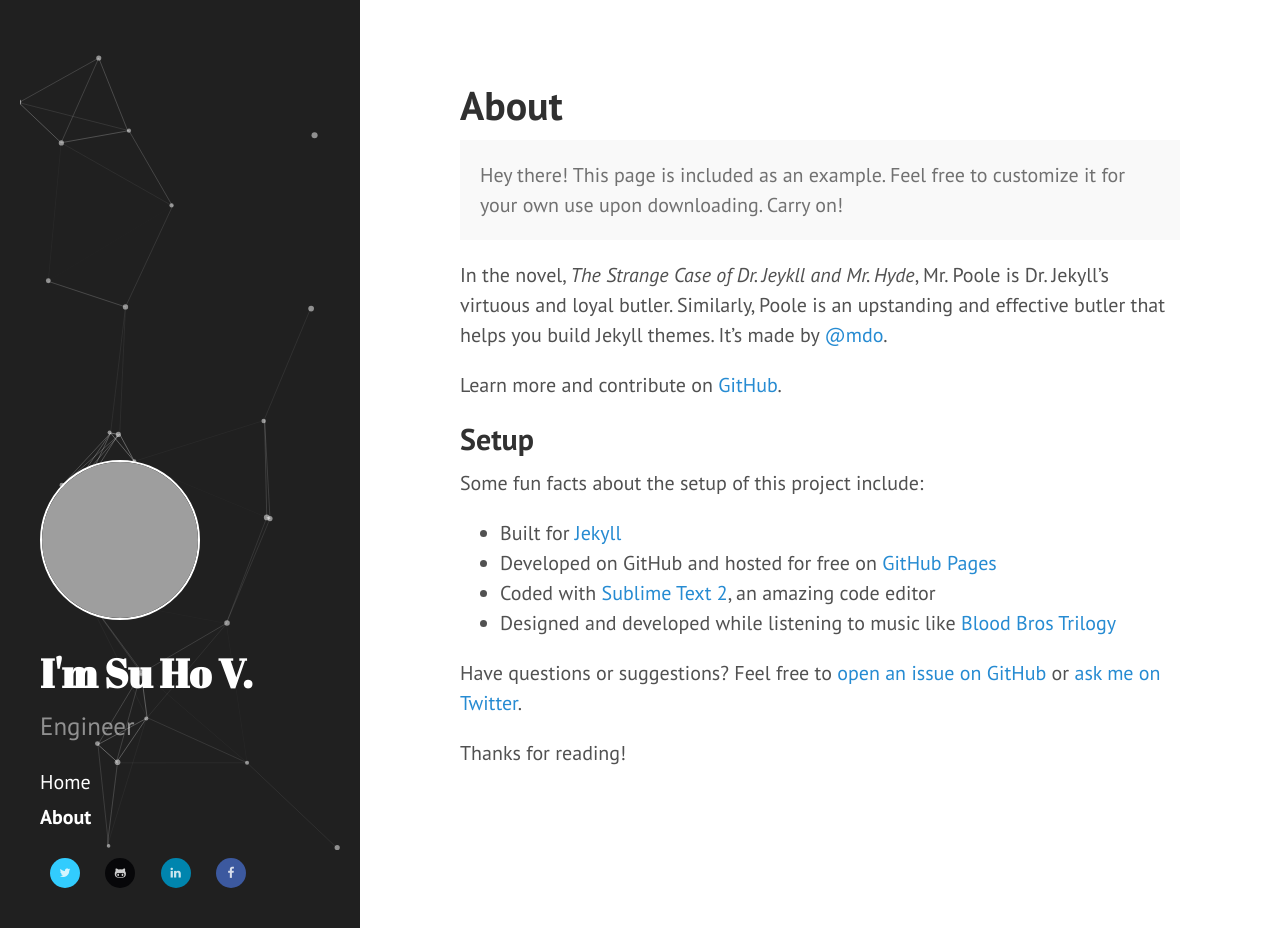
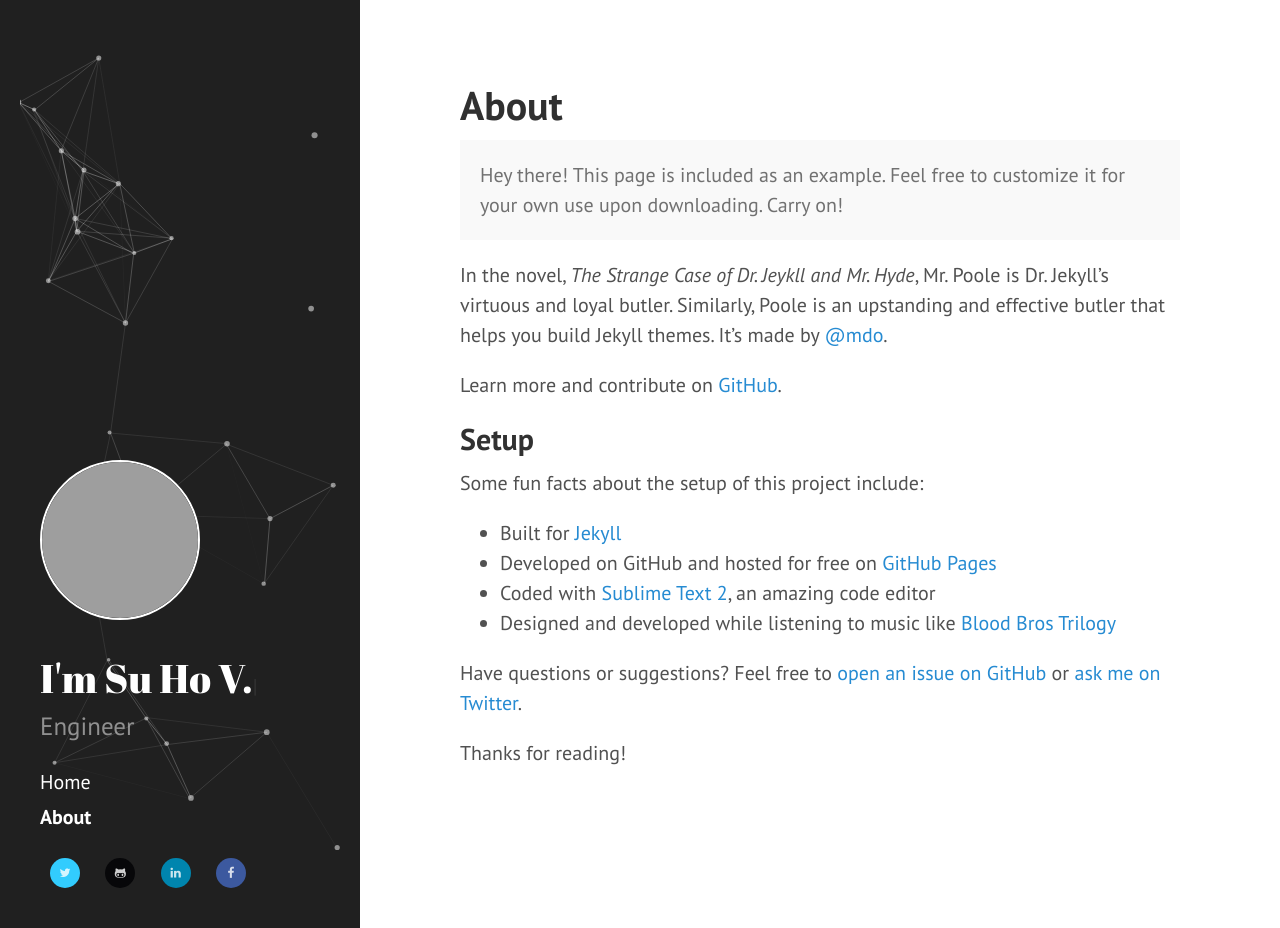
Before and after one commit to mlsuho/mlsuho.github.io, a Jekyll site: the page built from about.md, in a window 1280 px wide and 928 px high. Built offline with Jekyll 4.4.1, drawn with Linux system fonts in a browser that asks for light colours; nearby versions of some CDN libraries.

Commit message:
add tying for title

```diff
--- a/_includes/footer.html
+++ b/_includes/footer.html
@@ -1,2 +1,3 @@
 <script src="{{ site.url }}/public/js/particles.main.js"></script>
+<script src="{{ site.url }}/public/js/custom-typed.js"></script>
 <footer></footer>
--- a/_includes/head.html
+++ b/_includes/head.html
@@ -30,4 +30,5 @@
   <!-- RSS -->
   <link rel="alternate" type="application/rss+xml" title="RSS" href="/atom.xml">
   <script src="{{ site.url }}/public/js/particles.min.js"></script>
+  <script src="{{ site.url }}/public/js/typed.min.js"></script>
 </head>
--- a/_includes/sidebar.html
+++ b/_includes/sidebar.html
@@ -3,9 +3,11 @@
   <div class="container sidebar-sticky">
     <div class="sidebar-about">
       <img src="{{site.url}}/public/images/square-avatar-v2.png" alt="square-avatar" width="160" height="160">
-      <h1>
-        {{ site.title }}
-      </h1>
+      <br>
+      <div id="title-typed-strings">
+          <p>{{ site.title }}</p>
+      </div>
+      <span id="title-typed"></span>
       <p class="lead">{{ site.description }}</p>
     </div>
 
--- a/public/css/custom.css
+++ b/public/css/custom.css
@@ -74,3 +74,15 @@
     height: calc(100vh - 4rem);
   }
 }
+
+#title-typed {
+  color: #fff;
+  margin-top: 0;
+  font-family: "Abril Fatface", serif;
+  font-size: 2rem;
+}
+
+.description-typed {
+  font-size: 1.25rem;
+  font-weight: 300;
+}
--- /dev/null
+++ b/public/js/custom-typed.js
@@ -0,0 +1,7 @@
+var titleTyped = new Typed('#title-typed', {
+  stringsElement: '#title-typed-strings',
+  typeSpeed: 80,
+  startDelay: 10,
+  loop: true,
+  loopCount: Infinity
+});
```
Also changed, not shown: public/js/typed.min.js (added).
